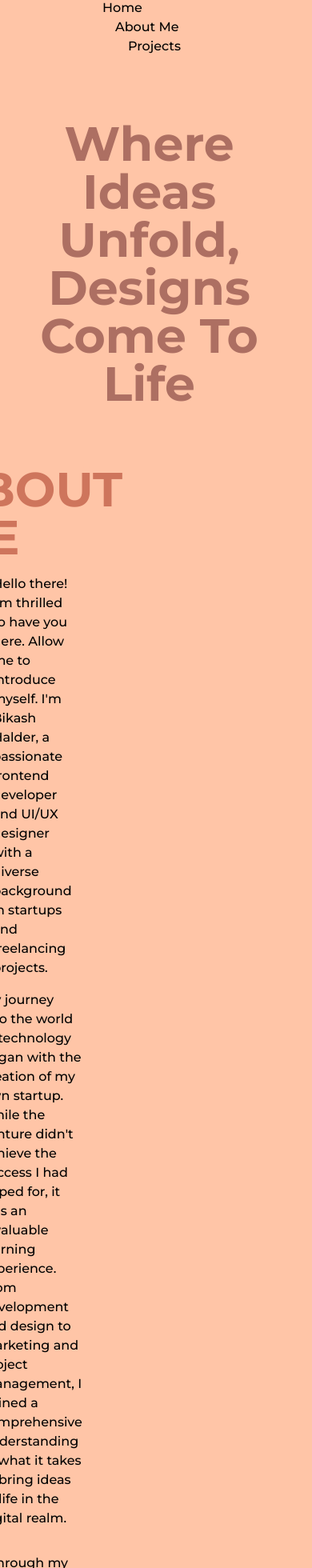
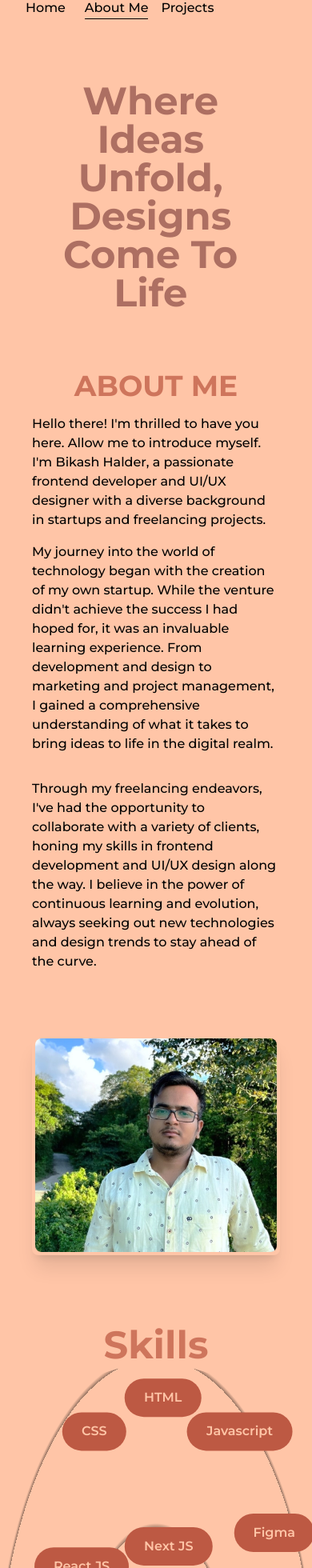
Before and after one commit to bikashhalder/my-portfolio, a Next.js app: page /about in a window 390 px wide. Shown: the part 34-1994 px from the top of the page at 80% size. Built offline with nearby package versions, Linux system fonts and the light colour scheme.

Commit message:
fixed responsive issues

```diff
--- a/app/(main)/page.tsx
+++ b/app/(main)/page.tsx
@@ -10,6 +10,7 @@ import Plane from "@/components/Plane";
 import DragonFlying from "@/components/DragonFlying";
 import HomeInfo from "@/components/HomeInfo";
 import Hireme from "@/components/Hireme";
+import SocialLinks from "@/components/SocialLinks";
 
 const MainPage = () => {
   const [isRotating, setIsRotating] = useState(false);
@@ -95,6 +96,9 @@ const MainPage = () => {
           />
         </Suspense>
       </Canvas>
+      <div className='md:hidden absolute bottom-8 left-5'>
+        <SocialLinks />
+      </div>
       <div className='absolute bottom-0 right-0'>
         <Hireme />
       </div>
--- a/app/about/page.tsx
+++ b/app/about/page.tsx
@@ -80,12 +80,12 @@ const About = () => {
       <div className='flex w-full flex-col items-center justify-center p-10'>
         <AnimatedText
           text='Where Ideas Unfold, Designs Come to Life'
-          className='!text-6xl text-primaryDark mb-16'
+          className='md:!text-6xl text-primaryDark mb-16 !text-5xl'
         />
-        <div className='grid w-full grid-cols-8 gap-16'>
+        <div className='grid w-full md:grid-cols-8 gap-16'>
           <div className='lg:col-span-4 sm:col-span-8 flex flex-col items-center justify-start'>
             <motion.h2
-              className='mb-4 text-6xl font-bold uppercase text-dark/75 cursor-pointer'
+              className='mb-4 md:text-6xl text-4xl font-bold uppercase text-dark/75 cursor-pointer'
               variants={heading}
               initial='initial'
               animate='animate'
--- a/app/projects/page.tsx
+++ b/app/projects/page.tsx
@@ -152,19 +152,19 @@ const cards = [
   {
     id: 1,
     content: <SkeletonOne />,
-    className: "md:col-span-2",
+    className: "md:col-span-2 col-span-12",
     thumbnail: "/board.png",
   },
   {
     id: 2,
     content: <SkeletonTwo />,
-    className: "col-span-1",
+    className: "md:col-span-1 col-span-12",
     thumbnail: "/Rdashboard.png",
   },
   {
     id: 3,
     content: <SkeletonThree />,
-    className: "col-span-4",
+    className: "md:col-span-4 col-span-12",
     thumbnail: "/Design.png",
   },
 ];
@@ -202,14 +202,14 @@ const Projects = () => {
     <main className='w-full mb-16 flex flex-col items-center justify-center'>
       <AnimatedText
         text='Imagination To Reality'
-        className='!text-6xl text-primaryDark mb-16'
+        className='md:!text-6xl text-primaryDark mb-16 !text-5xl'
       />
-      <div className='grid grid-cols-12 gap-24'>
+      <div>
         <motion.h2
           variants={heading}
           initial='initial'
           animate='animate'
-          className='col-span-12 text-4xl font-bold mb-4 uppercase text-dark/75 cursor-pointer'>
+          className='md:text-4xl text-3xl font-bold mb-4 uppercase text-dark/75 cursor-pointer'>
           Featured Project
         </motion.h2>
       </div>
--- a/components/Education.tsx
+++ b/components/Education.tsx
@@ -41,7 +41,7 @@ const Details = ({
 const Education = () => {
   return (
     <div className='my-64'>
-      <h2 className='font-bold text-8xl mb-32 w-full text-center text-dark/75'>
+      <h2 className='font-bold md:text-8xl text-5xl md:mb-32 w-full text-center text-dark/75'>
         Education
       </h2>
       <div className='w-[85%] mx-auto relative'>
--- a/components/Experience.tsx
+++ b/components/Experience.tsx
@@ -18,7 +18,7 @@ const Details = ({
   work,
 }: DetailsProps) => {
   return (
-    <li className='my-8 first:mt-0 last:mb-0 w-[60%] mx-auto flex flex-col items-center justify-center'>
+    <li className='md:my-8 first:mt-0 last:mb-0 md:w-[60%] w-[80%] mx-auto flex flex-col items-center justify-center'>
       <div>
         <h3 className='capitalize font-bold text-2xl text-dark'>
           {position}&nbsp;
@@ -41,10 +41,10 @@ const Details = ({
 const Experience = () => {
   return (
     <div className='my-64'>
-      <h2 className='font-bold text-8xl mb-32 w-full text-center text-dark/75'>
+      <h2 className='font-bold md:text-8xl text-5xl md:mb-32 mb-5 w-full text-center text-dark/75'>
         Experience
       </h2>
-      <div className='w-[75%] mx-auto relative'>
+      <div className='md:w-[75%] mx-auto relative'>
         <ul>
           <Details
             position='Founder'
--- a/components/Skills.tsx
+++ b/components/Skills.tsx
@@ -14,11 +14,8 @@ const Skill = ({ name, x, y }: SkillProps) => {
       className='flex items-center justify-center rounded-full font-semibold bg-dark text-light py-3 px-6 shadow-dark cursor-pointer absolute'
       whileHover={{ scale: 1.05 }}
       initial={{ x: 0, y: 0 }}
-      //   animate={{ x: x, y: y }}
       whileInView={{ x: x, y: y }}
-      transition={{ duration: 1.5 }}
-      //   viewport={{ once: true }}
-    >
+      transition={{ duration: 1.5 }}>
       {name}
     </motion.div>
   );
@@ -27,29 +24,29 @@ const Skill = ({ name, x, y }: SkillProps) => {
 const Skills = () => {
   return (
     <>
-      <h2 className='font-bold text-8xl mt-56 w-full text-center text-dark/75'>
+      <h2 className='font-bold md:text-8xl text-5xl mt-12 md:mt-56 w-full text-center text-dark/75'>
         Skills
       </h2>
-      <div className='w-full h-screen relative flex items-center justify-center rounded-full bg-circularLight'>
+      <div className='md:w-full h-screen relative flex flex-col md:flex-row items-center justify-center rounded-full bg-circularLight'>
         <motion.div
-          className='flex items-center justify-center rounded-full font-semibold bg-primary text-light p-4 shadow-dark cursor-pointer'
+          className='flex items-center justify-center rounded-full font-semibold bg-primary text-light p-4 shadow-dark cursor-pointer mb-8 md:mb-0'
           whileHover={{ scale: 1.05 }}>
           Web
         </motion.div>
-        <Skill name='CSS' x='-12vw' y='-3vw' />
-        <Skill name='HTML' x='-5vw' y='-12vw' />
-        <Skill name='Javascript' x='35vw' y='6vw' />
-        <Skill name='React JS' x='0vw' y='12vw' />
-        <Skill name='Next JS' x='25vw' y='-5vw' />
-        <Skill name='Figma' x='-13vw' y='-20vw' />
-        <Skill name='Firebase' x='-25vw' y='18vw' />
-        <Skill name='Tailwind CSS' x='18vw' y='18vw' />
-        <Skill name='Supabase' x='-25vw' y='-10vw' />
-        <Skill name='Typescript' x='-5vw' y='20vw' />
-        <Skill name='Convex' x='15vw' y='-20vw' />
-        <Skill name='SASS' x='10vw' y='-10vw' />
-        <Skill name='Shadcn/ui' x='14vw' y='5vw' />
-        <Skill name='Framer Motion' x='-25vw' y='5vw' />
+        <Skill name='CSS' x='calc(-30vw + 50%)' y='-40vh' />
+        <Skill name='HTML' x='calc(-10vw + 50%)' y='-45vh' />
+        <Skill name='Javascript' x='calc(10vw + 50%)' y='-40vh' />
+        <Skill name='React JS' x='calc(-39vw + 50%)' y='-20vh' />
+        <Skill name='Next JS' x='calc(-10vw + 50%)' y='-23vh' />
+        <Skill name='Figma' x='calc(25vw + 50%)' y='-25vh' />
+        <Skill name='Firebase' x='calc(-45vw + 50%)' y='-8vh' />
+        <Skill name='Tailwind CSS' x='calc(10vw + 50%)' y='-10vh' />
+        <Skill name='Supabase' x='calc(10vw + 50%)' y='5vh' />
+        <Skill name='Typescript' x='calc(-30vw + 50%)' y='10vh' />
+        <Skill name='Convex' x='calc(-30vw + 50%)' y='20vh' />
+        <Skill name='SASS' x='calc(10vw + 50%)' y='20vh' />
+        <Skill name='Shadcn/ui' x='calc(-40vw + 50%)' y='30vh' />
+        <Skill name='Framer Motion' x='calc(-10vw + 50%)' y='40vh' />
       </div>
     </>
   );
--- /dev/null
+++ b/components/SocialLinks.tsx
@@ -0,0 +1,71 @@
+import Image from "next/image";
+import React from "react";
+
+const SocialLinks = () => {
+  return (
+    <div className='flex'>
+      <section className='flex justify-center items-center '>
+        <button className='group flex justify-center  rounded-md drop-shadow-xl from-gray-800 to-black  font-semibold hover:translate-y-5 hover:rounded-[50%] transition-all duration-500 '>
+          <a
+            href='https://www.linkedin.com/in/bikash-halder/'
+            target={"_blank"}
+            className='bg-white mx-2'>
+            <Image
+              src='/linkedinLogo.svg'
+              className=''
+              height={25}
+              width={25}
+              alt='linkedIn profile'
+            />
+          </a>
+
+          <span className='absolute opacity-0 group-hover:opacity-100 group-hover:text-gray-700 group-hover:text-sm group-hover:-translate-y-8 duration-700'>
+            LinkedIn
+          </span>
+        </button>
+      </section>
+
+      <section className='flex justify-center items-center'>
+        <button className='group flex justify-center  rounded-md drop-shadow-xl  from-gray-800 to-black  font-semibold hover:translate-y-5 hover:rounded-[50%] transition-all duration-500 '>
+          <a
+            href='https://github.com/bikashhalder'
+            target={"_blank"}
+            className='mx-4'>
+            <Image
+              src='/githubLogo.svg'
+              height={25}
+              width={25}
+              alt='linkedIn profile'
+            />
+          </a>
+
+          <span className='absolute opacity-0 group-hover:opacity-100 group-hover:text-gray-700 group-hover:text-sm group-hover:-translate-y-8 duration-700'>
+            Github
+          </span>
+        </button>
+      </section>
+
+      <section className='flex justify-center items-center'>
+        <button className='group flex justify-center  rounded-md drop-shadow-xl  from-gray-800 to-black  font-semibold hover:translate-y-5 hover:rounded-[50%] transition-all duration-500 '>
+          <a
+            href='https://www.instagram.com/bikash_halder_/'
+            target={"_blank"}
+            className='ml-4'>
+            <Image
+              src='/instagramLogo.svg'
+              height={25}
+              width={25}
+              alt='Instagram Profile'
+            />
+          </a>
+
+          <span className='absolute opacity-0 group-hover:opacity-100 group-hover:text-gray-700 group-hover:text-sm group-hover:-translate-y-6 duration-700'>
+            Instagram
+          </span>
+        </button>
+      </section>
+    </div>
+  );
+};
+
+export default SocialLinks;
--- a/components/navbar.tsx
+++ b/components/navbar.tsx
@@ -6,6 +6,7 @@ import { usePathname } from "next/navigation";
 import { cn } from "@/lib/utils";
 import Image from "next/image";
 import { motion } from "framer-motion";
+import SocialLinks from "./SocialLinks";
 
 interface CustomLinkProps {
   href: string;
@@ -32,74 +33,19 @@ const CustomLink = ({ href, title, className = "" }: CustomLinkProps) => {
 
 const Navbar = () => {
   return (
-    <header className='w-full px-32 py-8 font-medium flex items-center justify-between relative'>
-      <nav>
-        <CustomLink href='/' title='Home' className='mr-4' />
-        <CustomLink href='/about' title='About Me' className='mx-4' />
-        <CustomLink href='/projects' title='Projects' className='ml-4' />
+    <header className='w-full px-8 md:px-32 py-8 font-medium flex items-center justify-between relative'>
+      <nav className='flex'>
+        <CustomLink href='/' title='Home' className='md:mr-4 mr-4' />
+        <CustomLink href='/about' title='About Me' className='md:mx-4 mx-2' />
+        <CustomLink
+          href='/projects'
+          title='Projects'
+          className='md:ml-4 mx-2'
+        />
       </nav>
 
-      <nav className='flex'>
-        <section className='flex justify-center items-center'>
-          <button className='group flex justify-center  rounded-md drop-shadow-xl from-gray-800 to-black  font-semibold hover:translate-y-5 hover:rounded-[50%] transition-all duration-500 '>
-            <a
-              href='https://www.linkedin.com/in/bikash-halder/'
-              target={"_blank"}
-              className='bg-white mx-2'>
-              <Image
-                src='/linkedinLogo.svg'
-                className=''
-                height={25}
-                width={25}
-                alt='linkedIn profile'
-              />
-            </a>
-
-            <span className='absolute opacity-0 group-hover:opacity-100 group-hover:text-gray-700 group-hover:text-sm group-hover:-translate-y-8 duration-700'>
-              LinkedIn
-            </span>
-          </button>
-        </section>
-
-        <section className='flex justify-center items-center'>
-          <button className='group flex justify-center  rounded-md drop-shadow-xl  from-gray-800 to-black  font-semibold hover:translate-y-5 hover:rounded-[50%] transition-all duration-500 '>
-            <a
-              href='https://github.com/bikashhalder'
-              target={"_blank"}
-              className='mx-4'>
-              <Image
-                src='/githubLogo.svg'
-                height={25}
-                width={25}
-                alt='linkedIn profile'
-              />
-            </a>
-
-            <span className='absolute opacity-0 group-hover:opacity-100 group-hover:text-gray-700 group-hover:text-sm group-hover:-translate-y-8 duration-700'>
-              Github
-            </span>
-          </button>
-        </section>
-
-        <section className='flex justify-center items-center'>
-          <button className='group flex justify-center  rounded-md drop-shadow-xl  from-gray-800 to-black  font-semibold hover:translate-y-5 hover:rounded-[50%] transition-all duration-500 '>
-            <a
-              href='https://www.instagram.com/bikash_halder_/'
-              target={"_blank"}
-              className='ml-4'>
-              <Image
-                src='/instagramLogo.svg'
-                height={25}
-                width={25}
-                alt='Instagram Profile'
-              />
-            </a>
-
-            <span className='absolute opacity-0 group-hover:opacity-100 group-hover:text-gray-700 group-hover:text-sm group-hover:-translate-y-6 duration-700'>
-              Instagram
-            </span>
-          </button>
-        </section>
+      <nav className='md:flex hidden'>
+        <SocialLinks />
       </nav>
     </header>
   );
```
